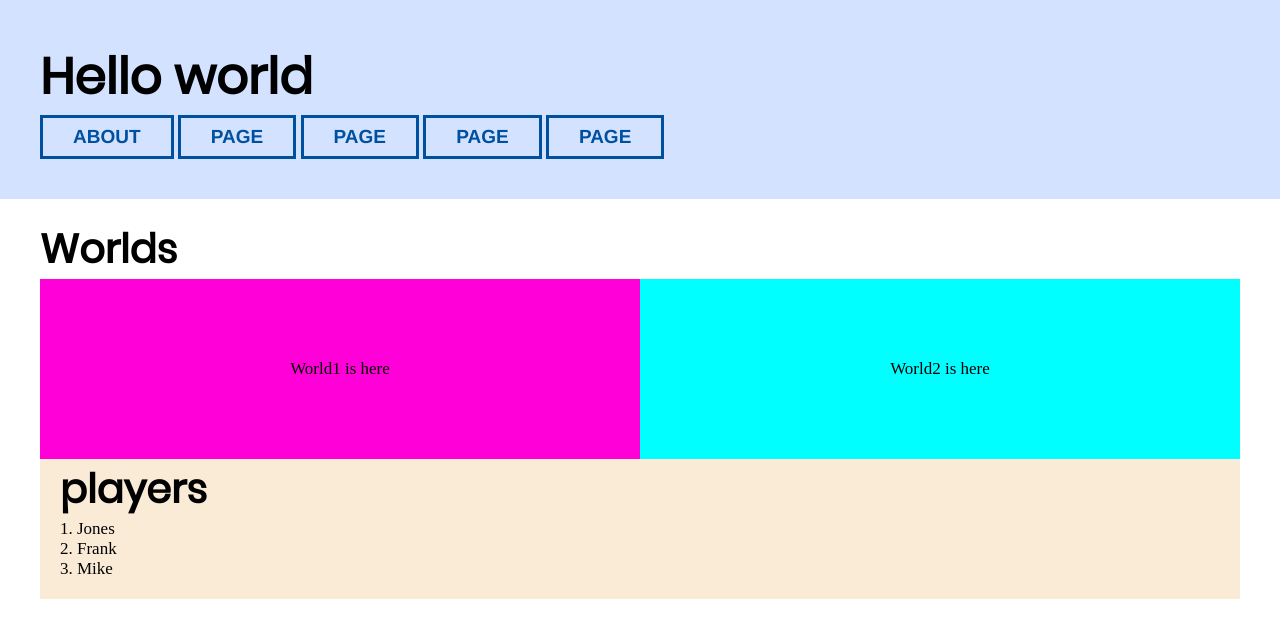
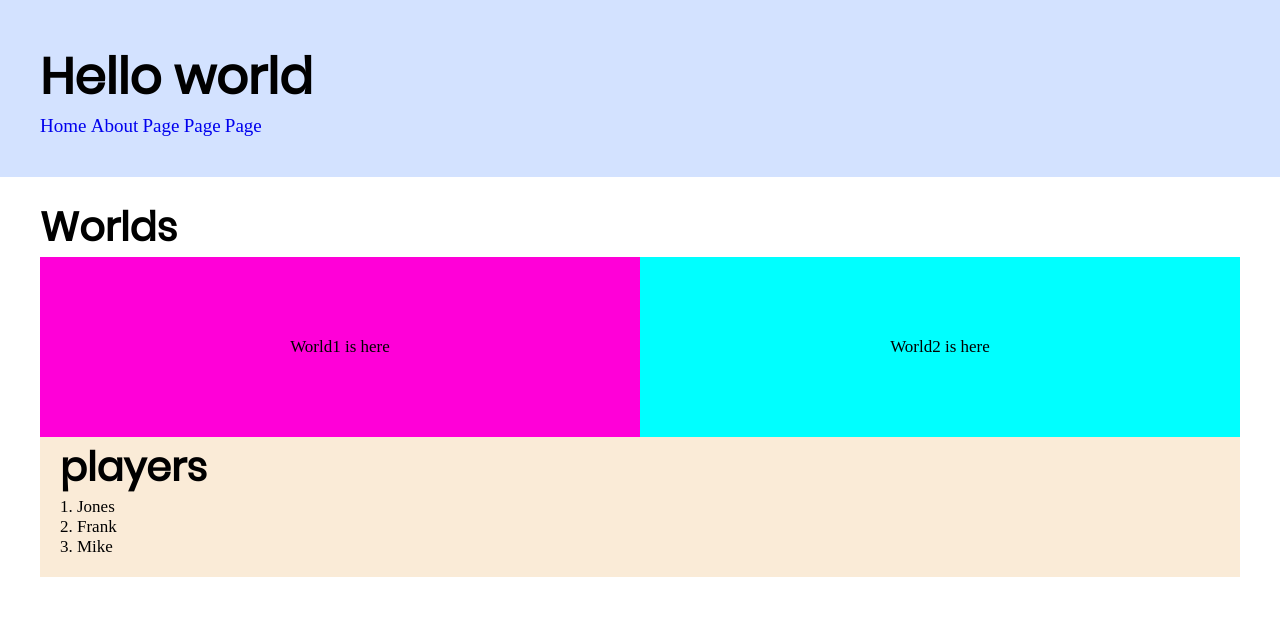
Before and after one commit to LukaEHB/Clean-css, a plain HTML site: page index.html in a window 1280 px wide. Drawn offline with Linux system fonts and the light colour scheme; files whose address does not match are found by name.

Commit message:
Add files via upload

```diff
--- a/index.html
+++ b/index.html
@@ -12,11 +12,11 @@
       <h1>Hello world</h1>
       <nav class="main-nav">
         <ul>
-          <li><a class="nav-button" href="about.html">About</a></li>
-          <li><a class="nav-button" href="#">Page</a></li>
-          <li><a class="nav-button" href="#">Page</a></li>
-          <li><a class="nav-button" href="#">Page</a></li>
-          <li><a class="nav-button" href="#">Page</a></li>
+          <li><a class="border-button" href="about.html">Home</a></li>
+          <li><a class="border-button" href="about.html">About</a></li>
+          <li><a class="border-button" href="#">Page</a></li>
+          <li><a class="border-button" href="#">Page</a></li>
+          <li><a class="border-button" href="#">Page</a></li>
         </ul>
       </nav>
     </div>
```
Also changed, not shown: about.html (+6 -1 lines).
